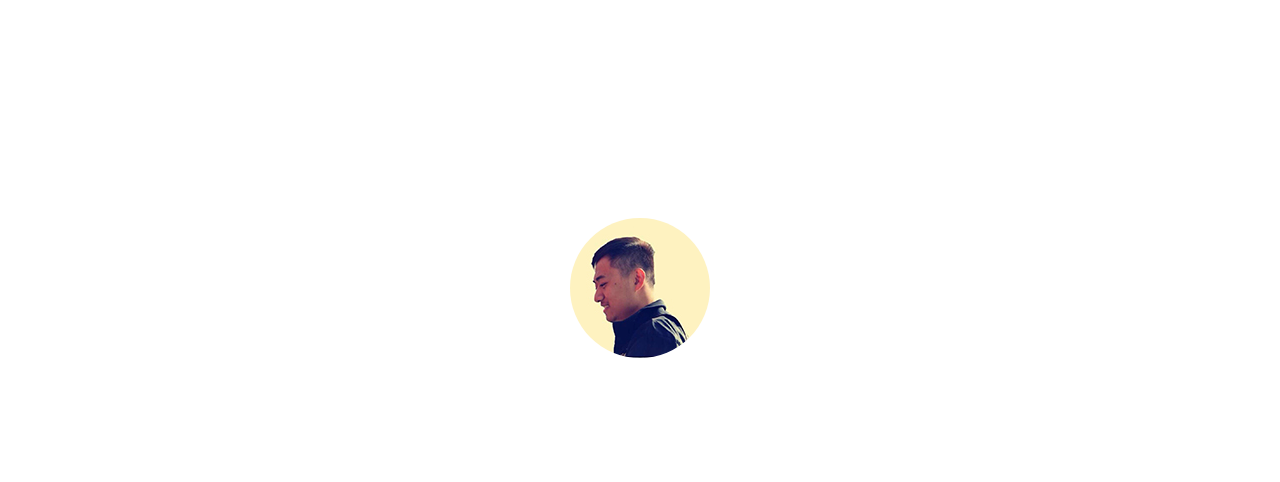
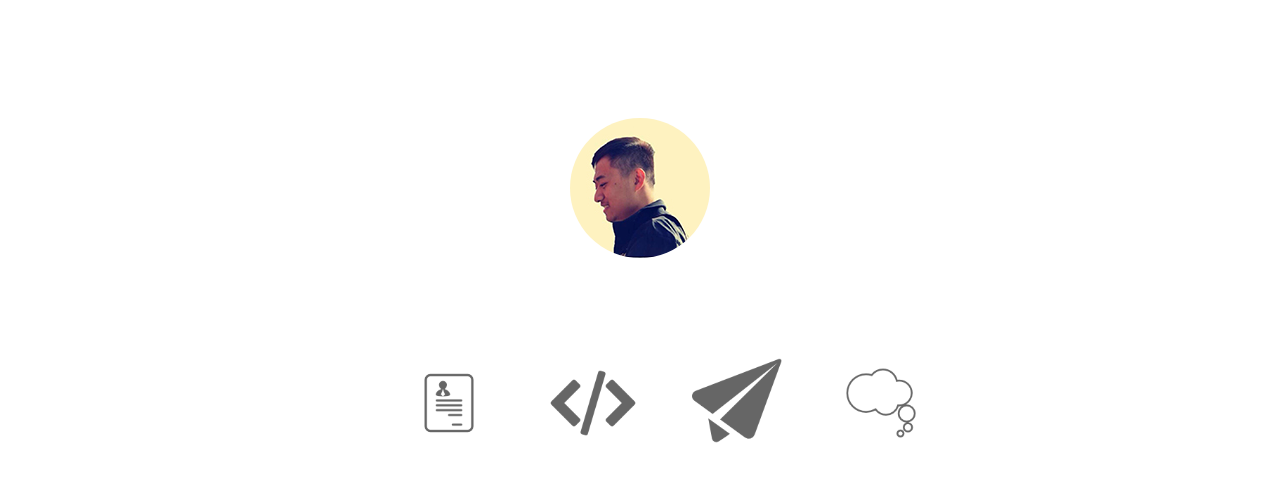
Before and after one commit to magaofei/oldblog, a plain HTML site: page index.html in a window 1280 px wide. Shown: the part 54-536 px from the top of the page. Drawn offline with Linux system fonts and the light colour scheme.

Commit message:
增加相册的名称，和主页的图片

```diff
--- a/CSS/main.css
+++ b/CSS/main.css
@@ -21,7 +21,7 @@
     left:14px;            /*  向右偏移15px  */
     margin-right:14px;   /*   右侧向左偏移15px  */
 }
-.blogdescright:p,h4{
+.blogdescright p,h4{
 
 }
 a:link{     /*  更改链接颜色为黑,若不改为蓝色 */
@@ -31,9 +31,32 @@ a:link{     /*  更改链接颜色为黑,若不改为蓝色 */
 .indexlogo{
     margin-right:  auto;  /* left和right于margin是居中  */
     margin-left: auto;
-    margin-top:200px;
+    margin-top:100px;
     text-align: center;
 }
+
+.indexcontent{
+    margin-top: 100px;
+    margin-right:  auto;  /* left和right于margin是居中  */
+    margin-left: auto;
+    text-align: center;
+    width:auto;
+
+
+}
+.indexcontent img{
+    margin-left: 50px;
+    width:90px;
+    height: 90px;
+    opacity:0.6;
+}
+
+.indexcontent img:hover{
+    opacity: 1;
+}
+
+
+
 .blogdivcss:hover{     /*  鼠标悬停后更改边框颜色  */
     border: 3px solid #dd1818;
 }
@@ -49,7 +72,9 @@ a:link{     /*  更改链接颜色为黑,若不改为蓝色 */
     opacity: 1;
 }
 
-
+h4,h5{     /* 相片名字居中   */
+    text-align: center;
+}
 
 
 .logotwitter{
--- a/index.html
+++ b/index.html
@@ -39,9 +39,17 @@
             </ul>
             <ul class="nav navbar-nav navbar-right">
 
-            <li><a class="navbar-brand" href="https://www.twtter.com/markmamian"> <img class="navimg logotwitter" src="image/twitter.png" style="max-width:100px; margin-top: -9px;margin-left: 10px"></a></li>
-            <li><a class="navbar-brand" href="mailto:mamian521@gmail.com"> <img class="navimg" src="image/gmail.png" style="max-width:100px; margin-top: -9px;margin-left: 15px"></a></li>
-            <li><a class="navbar-brand" href="https://github.com/markmamian"> <img class="navimg" src="image/Github.png" style="max-width:100px; margin-top: -9px;margin-left: 15px"></a></li>
+                <li><a class="navbar-brand" href="https://www.twtter.com/markmamian"> <img class="navimg logotwitter"
+                                                                                           src="image/twitter.png"
+                                                                                           style="max-width:100px; margin-top: -9px;margin-left: 10px"></a>
+                </li>
+                <li><a class="navbar-brand" href="mailto:mamian521@gmail.com"> <img class="navimg" src="image/gmail.png"
+                                                                                    style="max-width:100px; margin-top: -9px;margin-left: 15px"></a>
+                </li>
+                <li><a class="navbar-brand" href="https://github.com/markmamian"> <img class="navimg"
+                                                                                       src="image/Github.png"
+                                                                                       style="max-width:100px; margin-top: -9px;margin-left: 15px"></a>
+                </li>
 
             </ul>
 
@@ -87,10 +95,15 @@
 </nav>
 
 <div class="container-fluid">
-    <div class="indexlogo">
+    <div class="indexlogo container-fluid">
         <img class="img-circle" src="image/IMG_5960.jpg">
+    </div>
 
-
+    <div class="indexcontent container-fluid">
+        <a href="#"><img src="image/professional5.png"></a>
+        <a href="#"><img src="image/programming2.png"></a>
+        <a href="#"><img src="image/send4.png"></a>
+        <a href="#"><img src="image/thought5.png"></a>
     </div>
 
 </div>
```
Also changed, not shown: Photo.html (+24 -0 lines), image/professional5.png (added), image/programming2.png (added), image/send4.png (added), image/thought5.png (added). Lines whose indentation alone changed are shown as unchanged.
